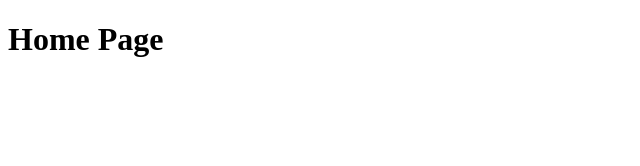
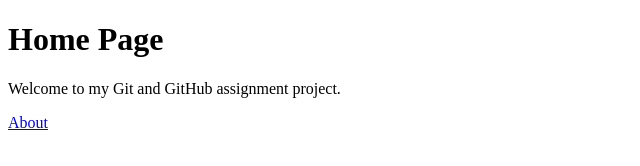
Before and after one commit to satvik310706/git-assignment, a plain HTML site: page index.html in a window 1280 px wide. Shown: the whole page, without its empty margins (0-640 px from the left). Drawn offline with Linux system fonts and the light colour scheme.

Commit message:
Update index.html: add welcome text and link to about page

```diff
--- a/index.html
+++ b/index.html
@@ -6,5 +6,7 @@
 </head>
 <body>
   <h1>Home Page</h1>
+  <p>Welcome to my Git and GitHub assignment project.</p>
+  <a href="about.html">About</a>
 </body>
 </html>
```
